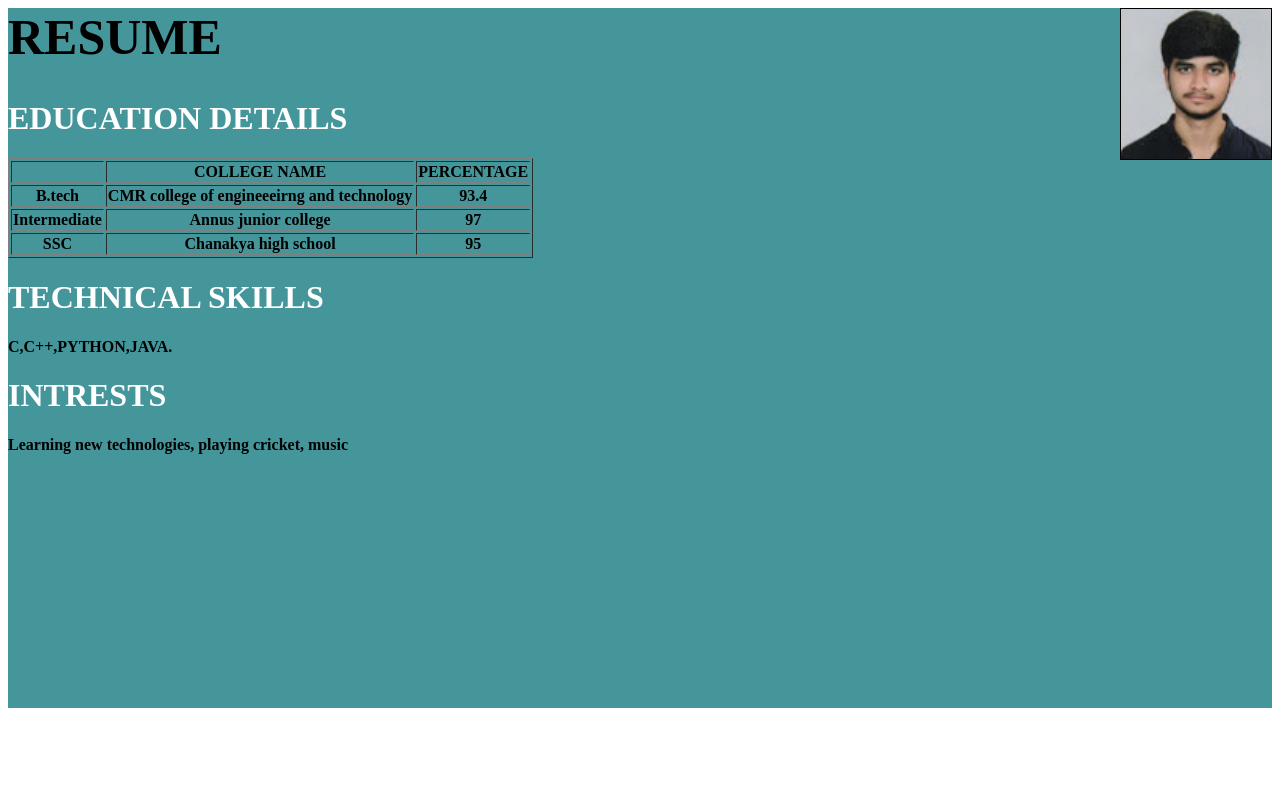
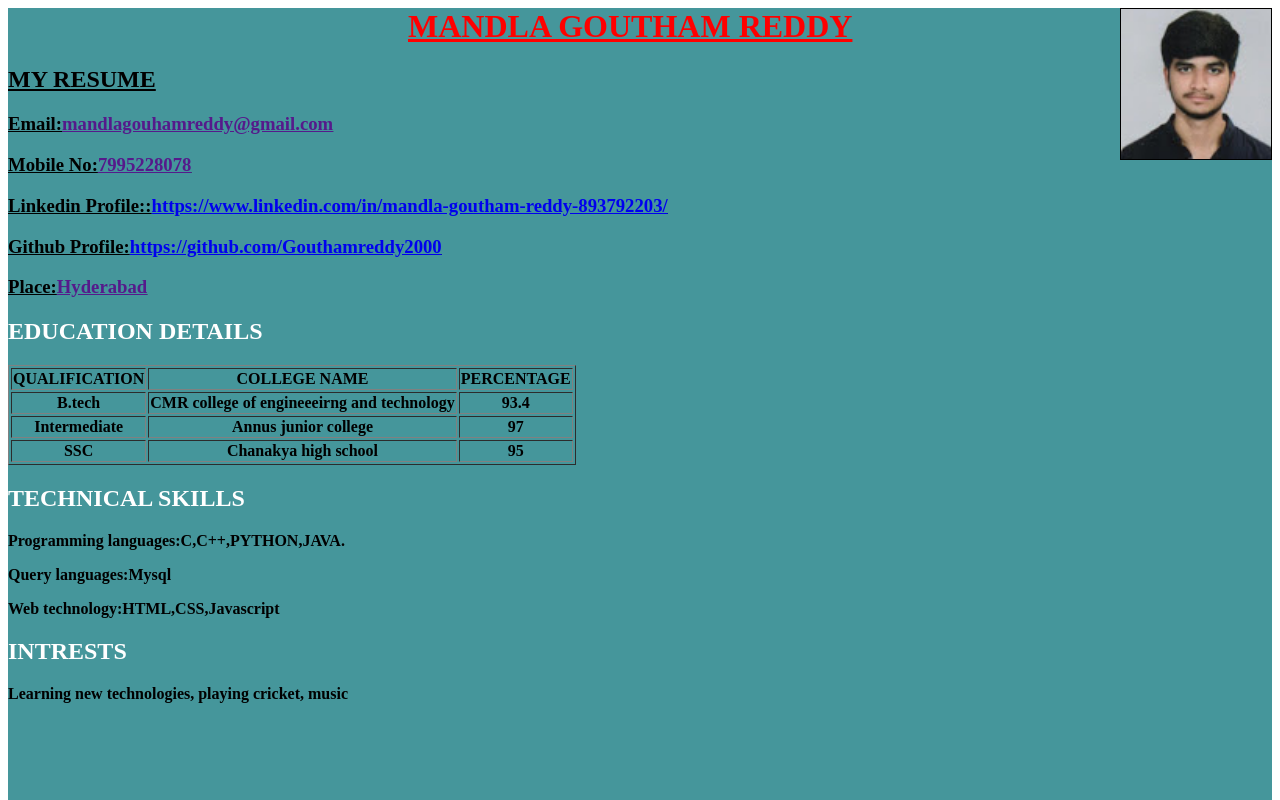
Before and after one commit to Gouthamreddy2000/beingzero-web-learn, a website: page frontend/html/resume.html in a window 1280 px wide. Shown: the top 800 px of the page. Drawn offline with Linux system fonts and the light colour scheme.

Commit message:
updated resume

```diff
--- a/frontend/css/site.css
+++ b/frontend/css/site.css
@@ -1,4 +1,4 @@
-.one {background-color:#45969B;color:black;height:700px;}
+.one {background-color:#45969B;color:black;height:1000px;}
       .two {font-size:50px;}
       .three {color:white;}
       .four {color:white;)
--- a/frontend/html/resume.html
+++ b/frontend/html/resume.html
@@ -4,11 +4,22 @@
 <script src="/js/site.js"></script>
 <div class="one">
 <img class="seven" src="/goutham.jpg" title="good" align="right" width=150px border=1px solid red title="PHOTO"/>
-    <h1 class="two">RESUME</h1>
-    <h1 class="three">EDUCATION DETAILS</h1>
+<h1 style="padding-left:400px;color:red"><u>MANDLA GOUTHAM REDDY</u></h1>
+    <h2><u>MY RESUME</u></h2>
+<h3>
+<u>Email:<a href="">mandlagouhamreddy@gmail.com</a></u></h3>
+<h3>
+<u>Mobile No:<a href="">7995228078</a></u></h3>
+<h3>
+<u>Linkedin Profile::<a href="https://www.linkedin.com/in/mandla-goutham-reddy-893792203/" target="_blank">https://www.linkedin.com/in/mandla-goutham-reddy-893792203/</a></u></h3>
+<h3>
+<u>Github Profile:<a href="https://github.com/Gouthamreddy2000" target="_blank">https://github.com/Gouthamreddy2000</a></u></h3>
+<h3>
+<u>Place:<a href="">Hyderabad</a></u></h3>
+    <h2 class="three">EDUCATION DETAILS</h2>
 <table border="1">
 <tr>
-    <th scope="col"></th>
+    <th scope="col">QUALIFICATION</th>
     <th scope="col">COLLEGE NAME</th>
     <th scope="col">PERCENTAGE</th>
 </tr>
@@ -28,9 +39,11 @@
     <th scope="row">95</th>
 </tr>
 </table>
-<h1 class="four">TECHNICAL SKILLS</h1>
-<p><strong> C,C++,PYTHON,JAVA.</strong></p>
-<h1 class="four">INTRESTS</h1>
+<h2 class="four">TECHNICAL SKILLS</h2>
+<p><strong> Programming languages:C,C++,PYTHON,JAVA.</strong></p>
+<p><strong> Query languages:Mysql</strong></p>
+<p><strong> Web technology:HTML,CSS,Javascript</strong></p>
+<h2 class="four">INTRESTS</h2>
 <p><strong>Learning new technologies, playing cricket, music</strong></p>
 </div>
 </body>
```
